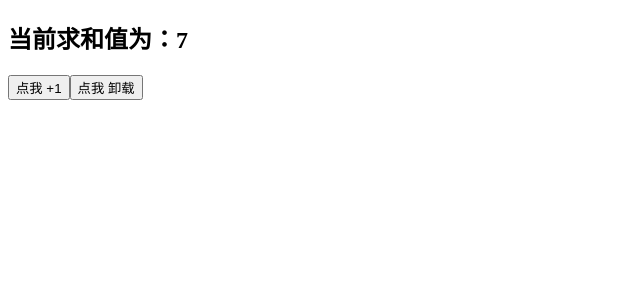
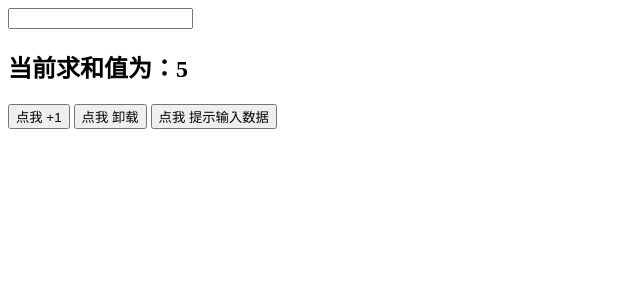
Before and after one commit to cxs-simple/react-extension, a React (Create React App) app: page / in a window 1280 px wide. Shown: the top 300 px of the page, without its empty margins (0-640 px from the left). Built offline with nearby package versions, Linux system fonts and the light colour scheme.

Commit message:
hooks-useRef

```diff
--- a/src/components/3_hooks/index.jsx
+++ b/src/components/3_hooks/index.jsx
@@ -6,9 +6,22 @@ import ReactDOM from 'react-dom'
 //   // 初始化状态
 //   state = {count: 0}
 
+//   // 创建ref容器
+//   myRef = React.createRef();
+
 //   // 加的回调
 //   increment= () => {
 //     this.setState(state => ({count: state.count + 1}))
+//   }
+
+//   // 卸载的回调
+//   unmount = () => {
+//     this.timer = ReactDOM.unmountComponentAtNode(document.getElementById('root'));
+//   }
+
+//   // 显示数据的回调
+//   show = () => {
+//     alert(this.myRef.current.value);
 //   }
 
 //   // 生命周期钩子
@@ -16,11 +29,6 @@ import ReactDOM from 'react-dom'
 //     this.timer = setInterval(() => {
 //       this.setState(state => ({count: state.count + 1}))
 //     }, 1000)
-//   }
-
-//   // 卸载的回调
-//   unmount = () => {
-//     this.timer = ReactDOM.unmountComponentAtNode(document.getElementById('root'));
 //   }
 
 //   // 组件将要卸载生命周期钩子
@@ -32,9 +40,11 @@ import ReactDOM from 'react-dom'
 //   render() {
 //     return (
 //       <div>
+//         <input type="text" ref={this.myRef}/>
 //         <h2>当前求和值为：{this.state.count}</h2>
-//         <button onClick={this.increment}>点我 +1</button>
-//         <button onClick={this.unmount}>点我卸载组件</button>
+//         <button onClick={this.increment}>点我 +1</button>&nbsp;
+//         <button onClick={this.unmount}>点我卸载组件</button>&nbsp;
+//         <button onClick={this.show}>点我提示数据</button>&nbsp;
 //       </div>
 //     );
 //   }
@@ -44,6 +54,9 @@ import ReactDOM from 'react-dom'
 function Demo() {
   // 使用state hook处理状态
   const [count, setCount] = React.useState(0);
+
+  // 创建ref容器
+  const myRef = React.useRef();
 
   // 加法的回调
   function increment() {
@@ -71,11 +84,18 @@ function Demo() {
     ReactDOM.unmountComponentAtNode(document.getElementById('root'))
   }
 
+  // 提示数据的回调
+  function show() {
+    alert(myRef.current.value);
+  }
+
   return (
     <div>
+      <input type="text" ref={myRef}/>
       <h2>当前求和值为：{count}</h2>
-      <button onClick={increment}>点我 +1</button>
-      <button onClick={unmount}>点我 卸载</button>
+      <button onClick={increment}>点我 +1</button>&nbsp;
+      <button onClick={unmount}>点我 卸载</button>&nbsp;
+      <button onClick={show}>点我 提示输入数据</button>&nbsp;
     </div>
   )
 }
```
Also changed, not shown: 1 other file (tests, documents, lock files or other folders).
